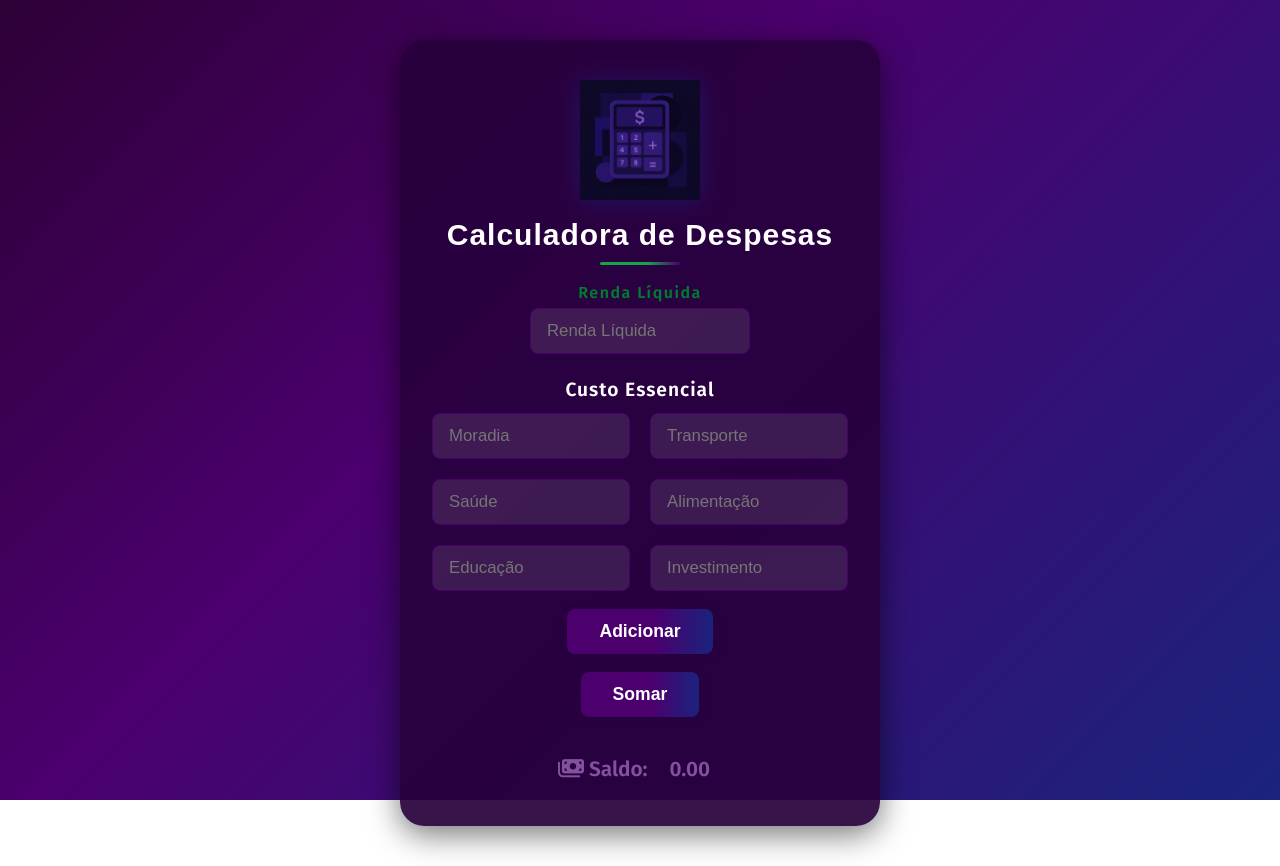
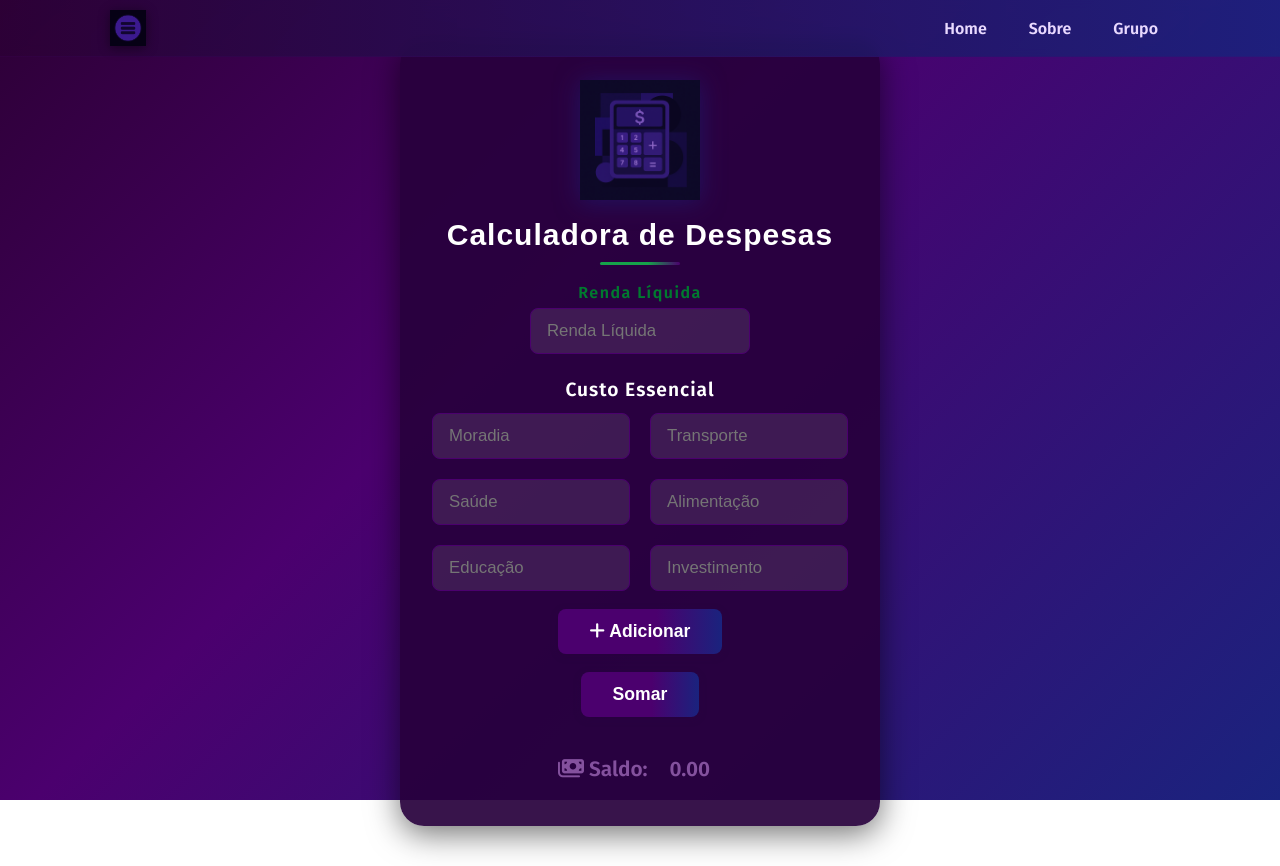
Before and after one commit to gabedev1/Calculadora-de-Despesa, a plain HTML site: page index.html in a window 1280 px wide. Drawn offline with Linux system fonts and the light colour scheme; a web font is replaced by a local one.

Commit message:
final project updates

```diff
--- a/assets/css/style.css
+++ b/assets/css/style.css
@@ -216,3 +216,57 @@ span {
   font-family: "Fira Sans", Arial, sans-serif;
   font-size: 1.1rem;
 }
+
+.site-nav {
+  width: 100%;
+  position: fixed;
+  top: 0;
+  left: 0;
+  z-index: 50;
+  background: linear-gradient(90deg, rgba(45,0,54,0.88), rgba(26,35,126,0.85));
+  backdrop-filter: blur(6px);
+  border-bottom: 1px solid rgba(75,0,110,0.18);
+}
+
+.nav-inner {
+  max-width: 1100px;
+  margin: 0 auto;
+  padding: 10px 20px;
+  display: flex;
+  gap: 16px;
+  align-items: center;
+  justify-content: space-between;
+}
+
+.logo {
+  display: flex;
+  gap: 10px;
+  align-items: center;
+  text-decoration: none;
+  color: #fff;
+}
+.nav-logo {
+  width: 36px;
+  height: 36px;
+  object-fit: contain;
+  filter: drop-shadow(0 2px 6px rgba(0,0,0,0.45));
+}
+
+.nav-links {
+  display: flex;
+  gap: 18px;
+  align-items: center;
+}
+.nav-link {
+  color: #e9d9ff;
+  text-decoration: none;
+  padding: 8px 12px;
+  border-radius: 8px;
+  font-weight: 600;
+  transition: background 0.16s, color 0.16s, transform 0.12s;
+}
+.nav-link:hover {
+  background: rgba(255,255,255,0.04);
+  color: #fff;
+  transform: translateY(-2px);
+}
--- a/index.html
+++ b/index.html
@@ -19,6 +19,25 @@
   </head>
   <body>
     <div class="background-gradient"></div>
+
+    <nav class="site-nav">
+      <div class="nav-inner">
+        <a class="logo" href="index.html">
+          <img
+            src="assets/img/icone.png"
+            alt="Logo"
+            class="nav-logo"
+          />
+        </a>
+
+        <div class="nav-links" id="nav-links">
+          <a href="index.html" class="nav-link">Home</a>
+          <a href="info.html" class="nav-link">Sobre</a>
+          <a href="info.html#grupo" class="nav-link">Grupo</a>
+        </div>
+      </div>
+    </nav>
+
     <main class="container">
       <section class="calculadora-box">
         <img
@@ -40,7 +59,7 @@
             />
           </div>
           <h2 class="subtitulo">Custo Essencial</h2>
-          <div id = "div-inputs"class="input-group essenciais">
+          <div id="div-inputs" class="input-group essenciais">
             <input
               type="number"
               id="moradia"
@@ -90,7 +109,7 @@
               required
             />
           </div>
-          <button type="button" id="adicionar" class="btn-add">Adicionar</button>
+          <button type="button" id="adicionar" class="btn-add"><i class="fa-solid fa-plus"></i> Adicionar</button>
           <button type="submit" class="btn-add">Somar</button>
         </form>
         <ul id="lista-despesas"></ul>
@@ -106,6 +125,7 @@
         </div>
       </section>
     </main>
+
     <script src="assets/index.js"></script>
   </body>
 </html>
```
Also changed, not shown: info.html (added, +120 -0 lines), assets/img/icone.png (added).
